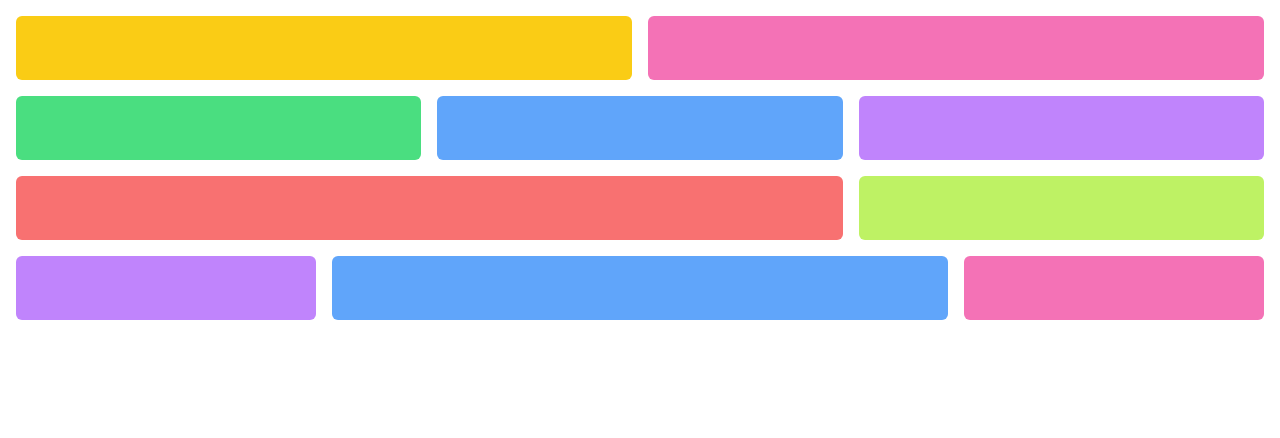
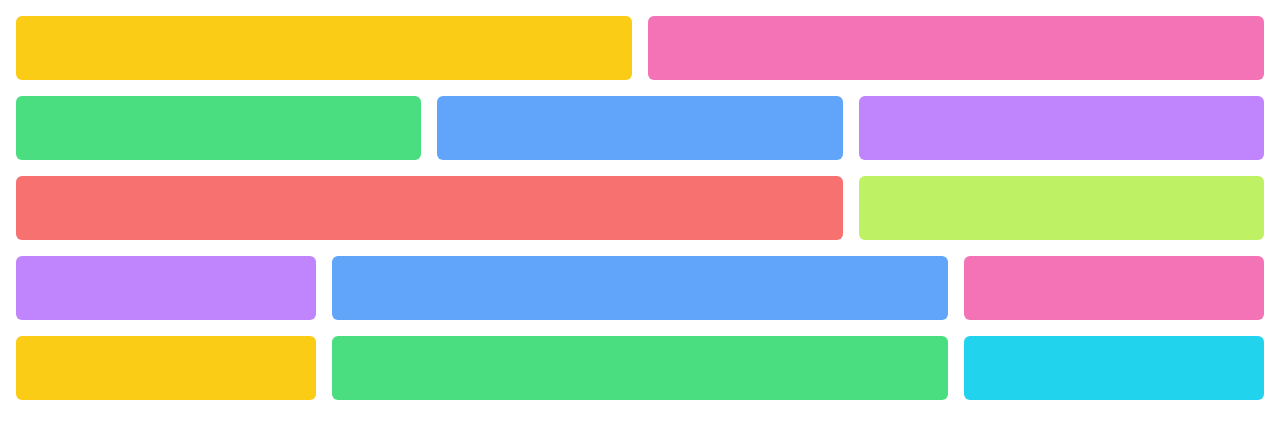
Before and after one commit to Y-Winee/learning-js, a website: page learn-grid.html in a window 1280 px wide. Drawn offline with Linux system fonts and the light colour scheme.

Commit message:
learn layout with grid

```diff
--- a/learn-grid.html
+++ b/learn-grid.html
@@ -29,6 +29,11 @@
         <div class="min-h-16 rounded-md bg-pink-400 sm:col-span-1"></div>
       </div>
 
+      <div class="m-4 gap-4 grid sm:grid-cols-4">
+        <div class="min-h-16 rounded-md bg-yellow-400 sm:col-span-1"></div>
+        <div class="min-h-16 rounded-md bg-green-400 sm:col-span-3 md:col-span-2"></div>
+        <div class="hidden min-h-16 rounded-md bg-cyan-400 sm:col-span-1 md:block"></div>
+      </div>
 
 </body>
 </html>
```
Also changed, not shown: css/style.css.
